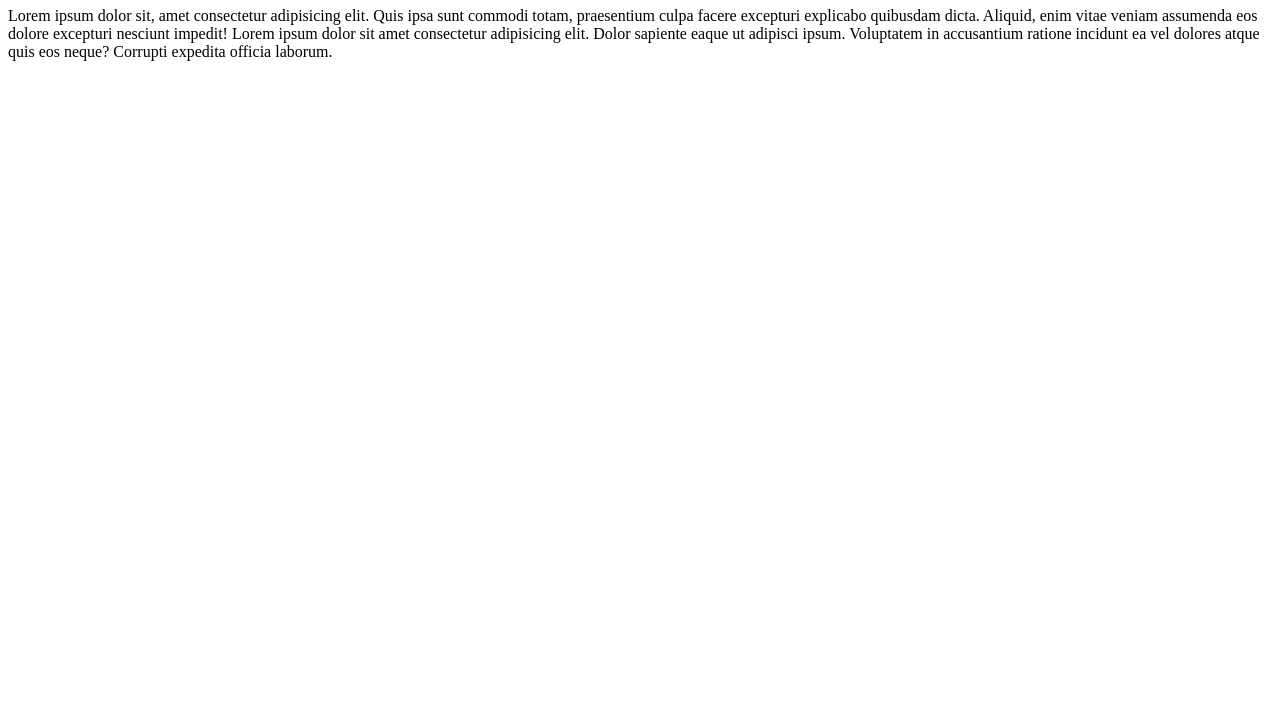
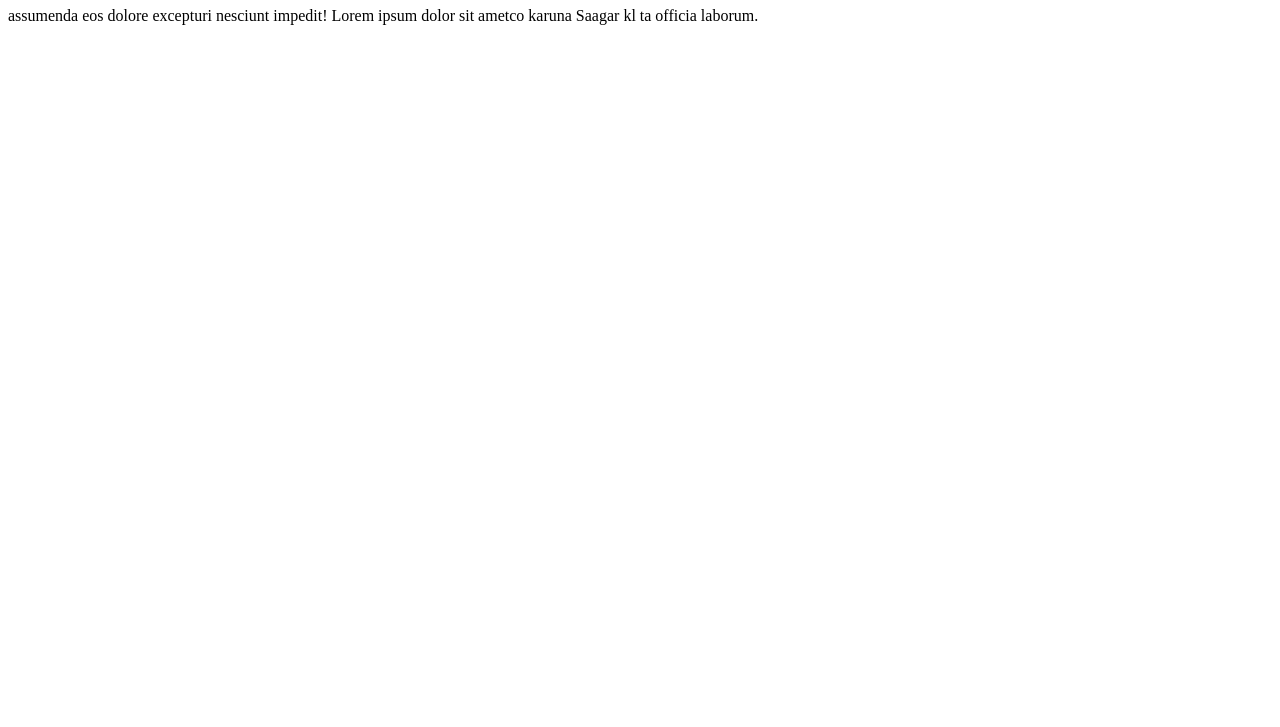
Before and after one commit to karunasagar9608/ks, a website: page index.html in a window 1280 px wide. Shown: the part 73-800 px from the top of the page. Drawn offline with Linux system fonts and the light colour scheme.

Commit message:
Update index.html

```diff
--- a/index.html
+++ b/index.html
@@ -10,7 +10,9 @@
 
 <body>
 <h1>karuna sagar </h1>
-<p>Lorem ipsum dolor sit, amet consectetur adipisicing elit. Quis ipsa sunt commodi totam, praesentium culpa facere excepturi explicabo quibusdam dicta. Aliquid, enim vitae veniam assumenda eos dolore excepturi nesciunt impedit! Lorem ipsum dolor sit amet consectetur adipisicing elit. Dolor sapiente eaque ut adipisci ipsum. Voluptatem in accusantium ratione incidunt ea vel dolores atque quis eos neque? Corrupti expedita officia laborum.</p>
+<p>assumenda eos dolore excepturi nesciunt impedit! Lorem ipsum dolor sit ametco
+   karuna Saagar kl
+    ta officia laborum.</p>
 </body>
 
 </html>
```
